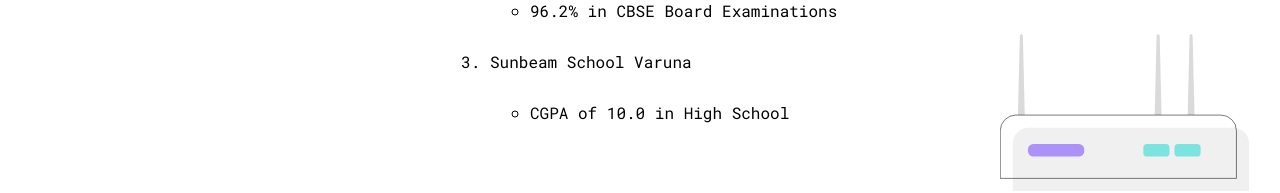
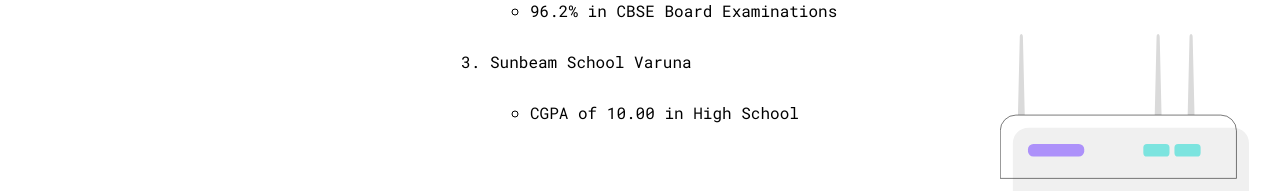
Before and after one commit to sidkapoor97/my_react_website, a React (Create React App) app: page / in a window 1280 px wide. Shown: the part 1378-1571 px from the top of the page. Built offline with nearby package versions, Linux system fonts and the light colour scheme.

Commit message:
updated cgpa and removed br

```diff
--- a/src/components/education/education.js
+++ b/src/components/education/education.js
@@ -40,7 +40,7 @@
             </li>
             <li className="school">Sunbeam School Varuna
             <ul>
-                <li>CGPA of 10.0 in High School</li>
+                <li>CGPA of 10.00 in High School</li>
             </ul>
             </li>
         </ol>
```
